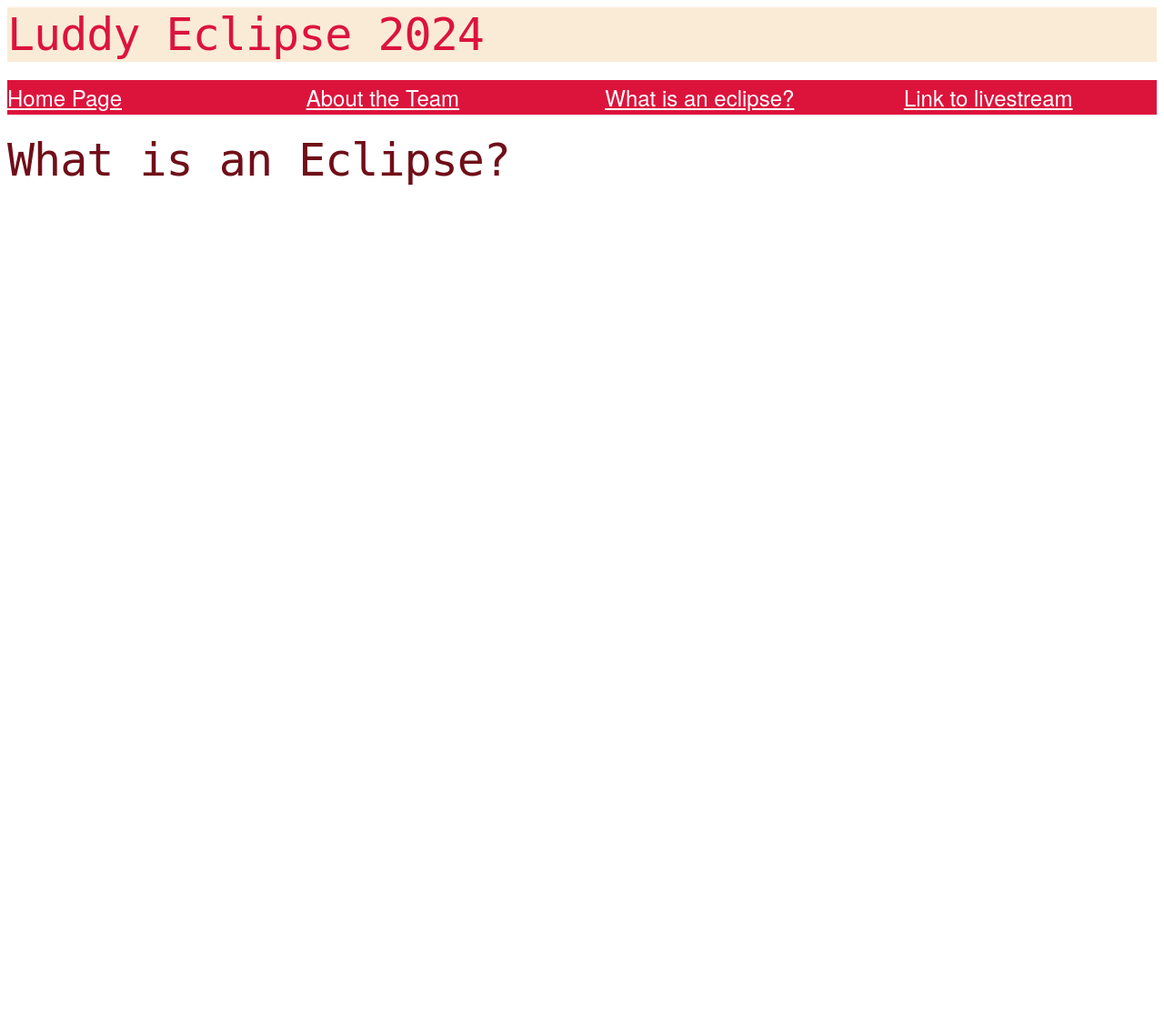
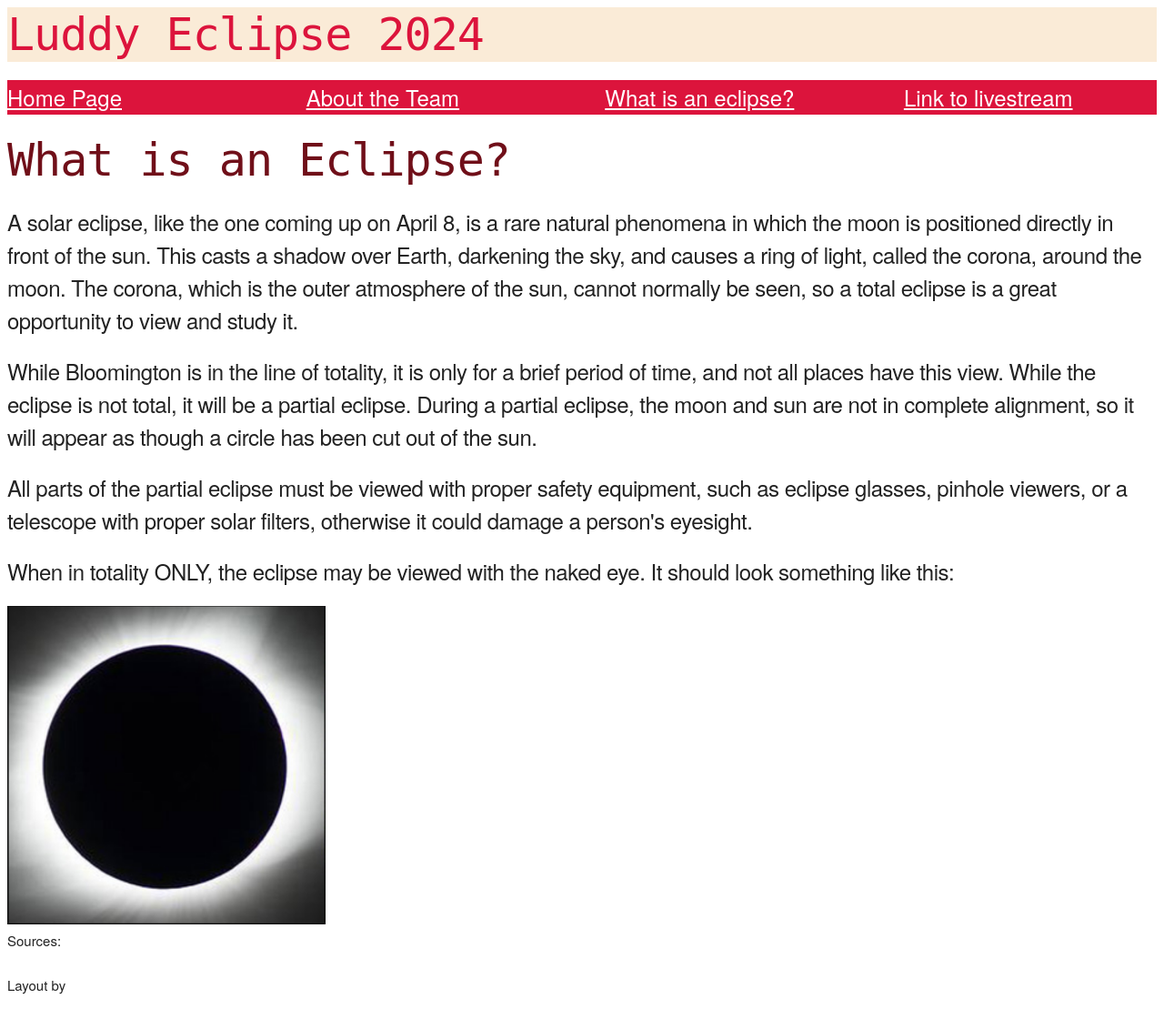
Before and after one commit to luddyEclipse2024/luddyEclipse2024.github.io, a PHP site: page /eclipse.html in a window 1280 px wide. Shown: the whole page at 91% size. Before the commit the page ends 203 px from the top, so only its background shows below. Run offline with PHP 8.4, Linux system fonts and the light colour scheme.

Commit message:
More eclipse info

```diff
--- a/eclipse.html
+++ b/eclipse.html
@@ -28,6 +28,19 @@
   </div>
 
   <h1 class="head">What is an Eclipse?</h1>
-        <p></p>
+        <h5>A solar eclipse, like the one coming up on April 8, is a rare natural phenomena in which the moon is positioned directly in front of the sun.
+            This casts a shadow over Earth, darkening the sky, and causes a ring of light, called the corona, around the moon.
+            The corona, which is the outer atmosphere of the sun, cannot normally be seen, so a total eclipse is a great opportunity to view and study it.
+        </h5>
+        <h5>While Bloomington is in the line of totality, it is only for a brief period of time, and not all places have this view. While the eclipse is not total, it will be a partial eclipse.
+            During a partial eclipse, the moon and sun are not in complete alignment, so it will appear as though a circle has been cut out of the sun.
+        </h5>
+        <h5>All parts of the partial eclipse must be viewed with proper safety equipment, such as eclipse glasses, pinhole viewers, or a telescope with proper solar filters, otherwise it could damage a person's eyesight.</h5>
+        <h5>When in totality ONLY, the eclipse may be viewed with the naked eye. It should look something like this:</h5>
+            <img class="scope" src="images/Total eclipse.png">
+
+    <p>Sources: <a href="https://science.nasa.gov/eclipses/future-eclipses/eclipse-2024/">NASA 2024 Eclipse</a>
+    <a href="https://www.space.com/15584-solar-eclipses.html">Space.com Solar Eclipse</a></p>
+    <p>Layout by <a href="http://getskeleton.com">Skeleton</a></p>
 </body>
 </html>
--- a/livestream.html
+++ b/livestream.html
@@ -28,7 +28,9 @@
   </div>
 
   <h1 class="head">Link to the livestream:</h1>
-  <h5>Link will be available here as it gets closer to April 8th</h5>
+  <h5>The link will be available here as it gets closer to April 8th</h5>
   <h5>After April 8th, post-process images/videos may also be found on this page!</h5>
+
+  <p>Layout by <a href="http://getskeleton.com">Skeleton</a></p>
 </body>
 </html>
--- a/style.css
+++ b/style.css
@@ -13,7 +13,7 @@
 }
 
 .scope {
-    height: 430px;
+    height: 350px;
 }
 
 .team {
@@ -39,3 +39,7 @@
 a:hover {
     color: lightsalmon;
 }
+
+.Skeleton {
+    color: dodgerblue;
+}
--- a/team.html
+++ b/team.html
@@ -101,6 +101,6 @@
         </div>
     </div>
 
-    <p>Layout by<a href="http://getskeleton.com">Skeleton</a></p>
+    <p>Layout by <a href="http://getskeleton.com">Skeleton</a></p>
 </body>
 </html>
```
Also changed, not shown: index.html (+18 -4 lines), images/Total eclipse.png (added), images/eclipse-map-2024-1920-1.webp (added), 1 other file.
